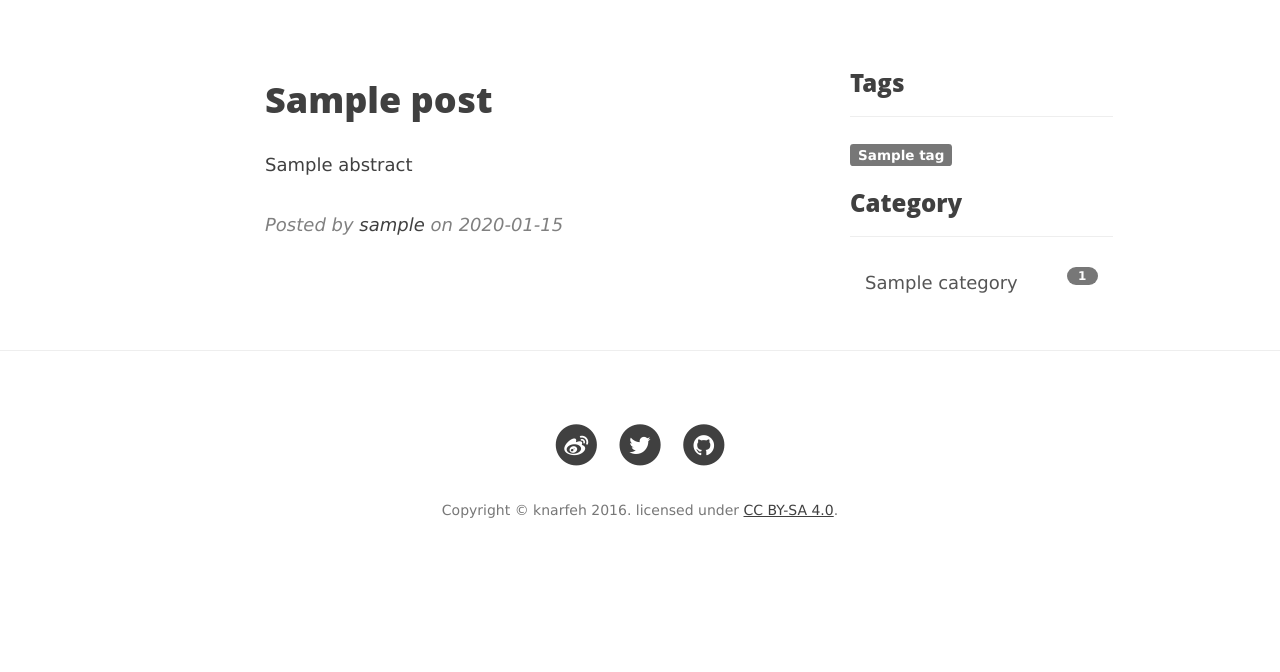
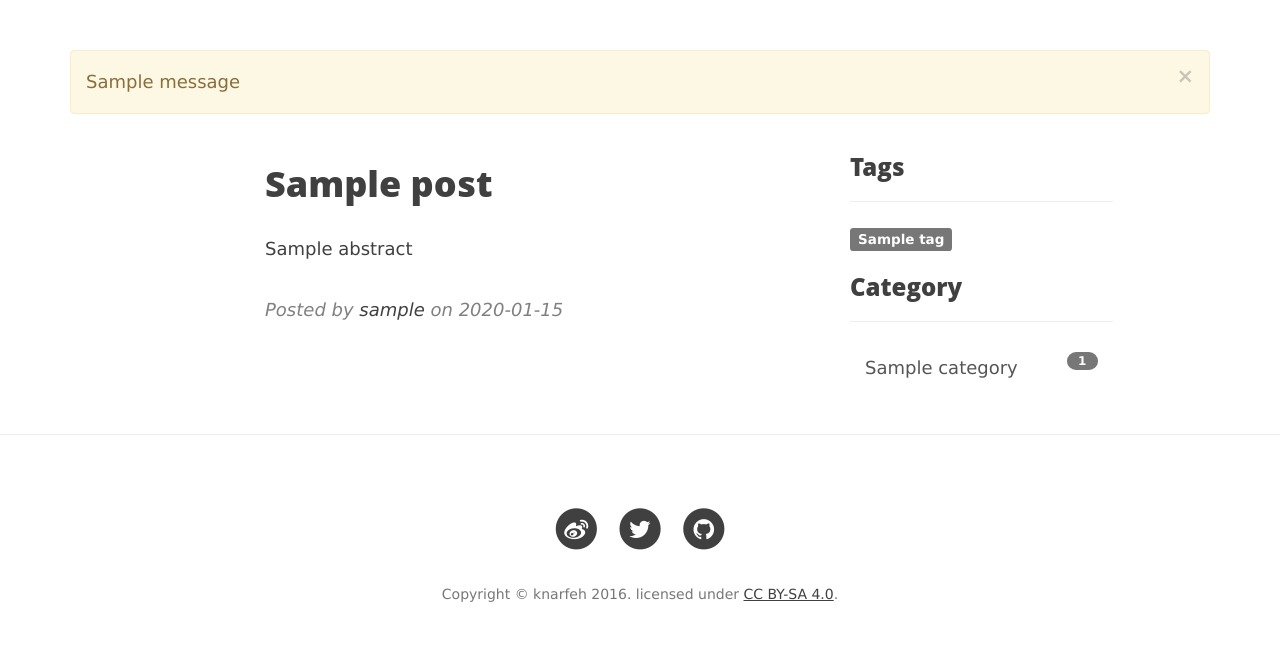
Before and after one commit to knarfeh/HiaBlog, a Flask app: template app/templates/main/index.html in a window 1280 px wide. Shown: the part 398-1070 px from the top of the page. Before the commit the page ends 916 px from the top, so only its background shows below. Run offline with Flask 2, Linux system fonts and the light colour scheme; the template is opened without the code that fills it: most values are stand-ins (such as "Sample title", 1, 10 or a date in 2020); one stand-in notice (Sample message) is shown; some libraries are stand-ins or nearby versions.

Commit message:
Add tmp flash message

```diff
--- a/app/main/views.py
+++ b/app/main/views.py
@@ -26,6 +26,7 @@ def get_base_data():
 
 
 def list_posts():
+    flash(u"欢迎访问，本站是博主学习 Flask 的实验性网站，想查看更多博文可以访问 http://knarfeh.com", category='notice')
     posts = models.Post.objects.filter(post_type='post', is_draft=False).order_by('-pub_time')
     # categories = posts.distinct('category')
     tags = posts.distinct('tags')
--- a/app/templates/main/index.html
+++ b/app/templates/main/index.html
@@ -13,9 +13,21 @@
     </div>
   </div>
 </header>
+
 {% endblock %}
 
 {% block main %}
+
+<div class="container">
+  {% for message in get_flashed_messages() %}
+  <div class="alert alert-warning">
+    <button type="button" class="close" data-dismiss="alert">&times;</button>
+    {{ message }}
+  </div>
+  {% endfor %}
+  {% block page_content %}{% endblock %}
+</div>
+
 <div class="container">
   <div class="row">
     <div class="col-lg-6 col-lg-offset-2 col-md-8 col-md-offset-1">
```
